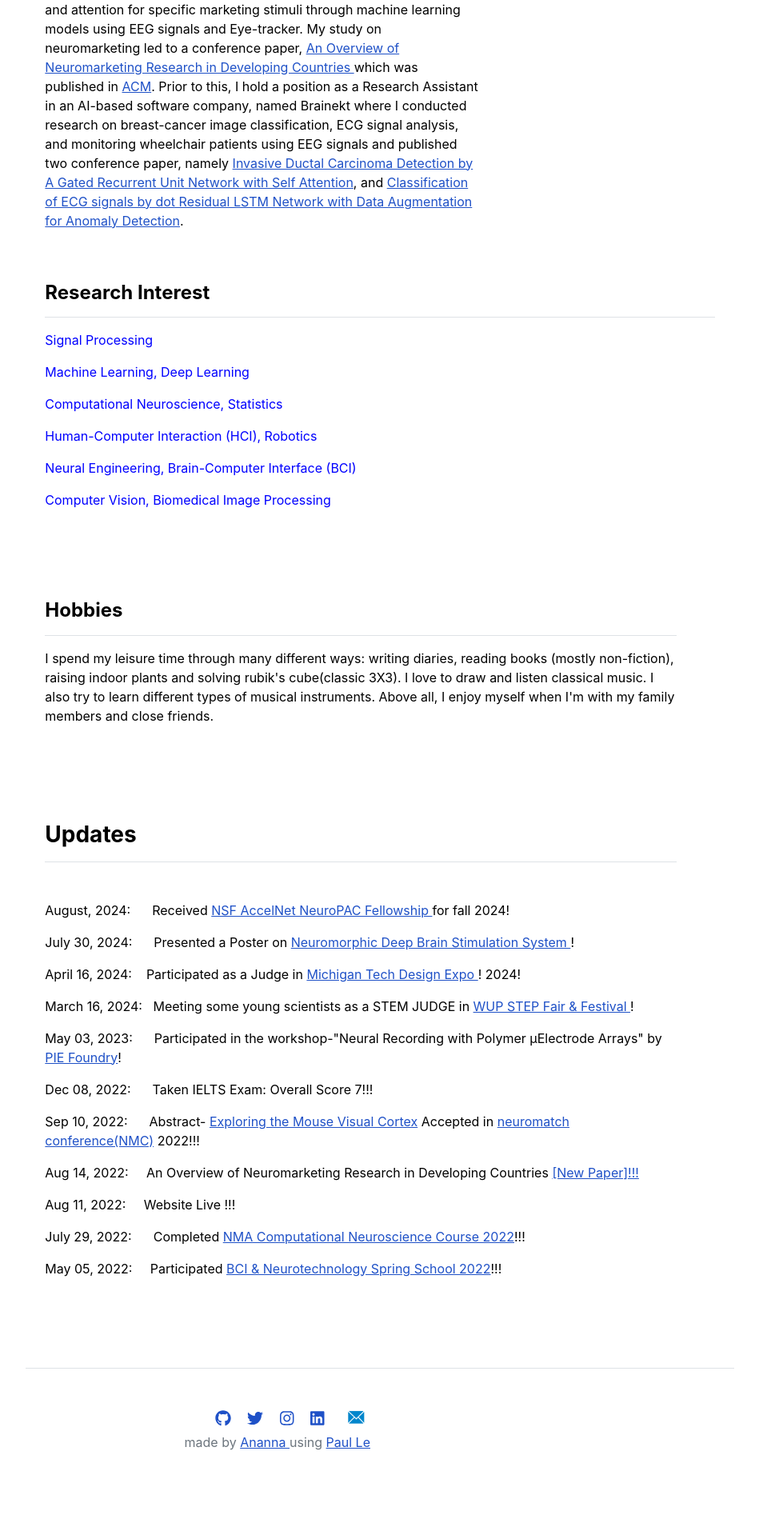
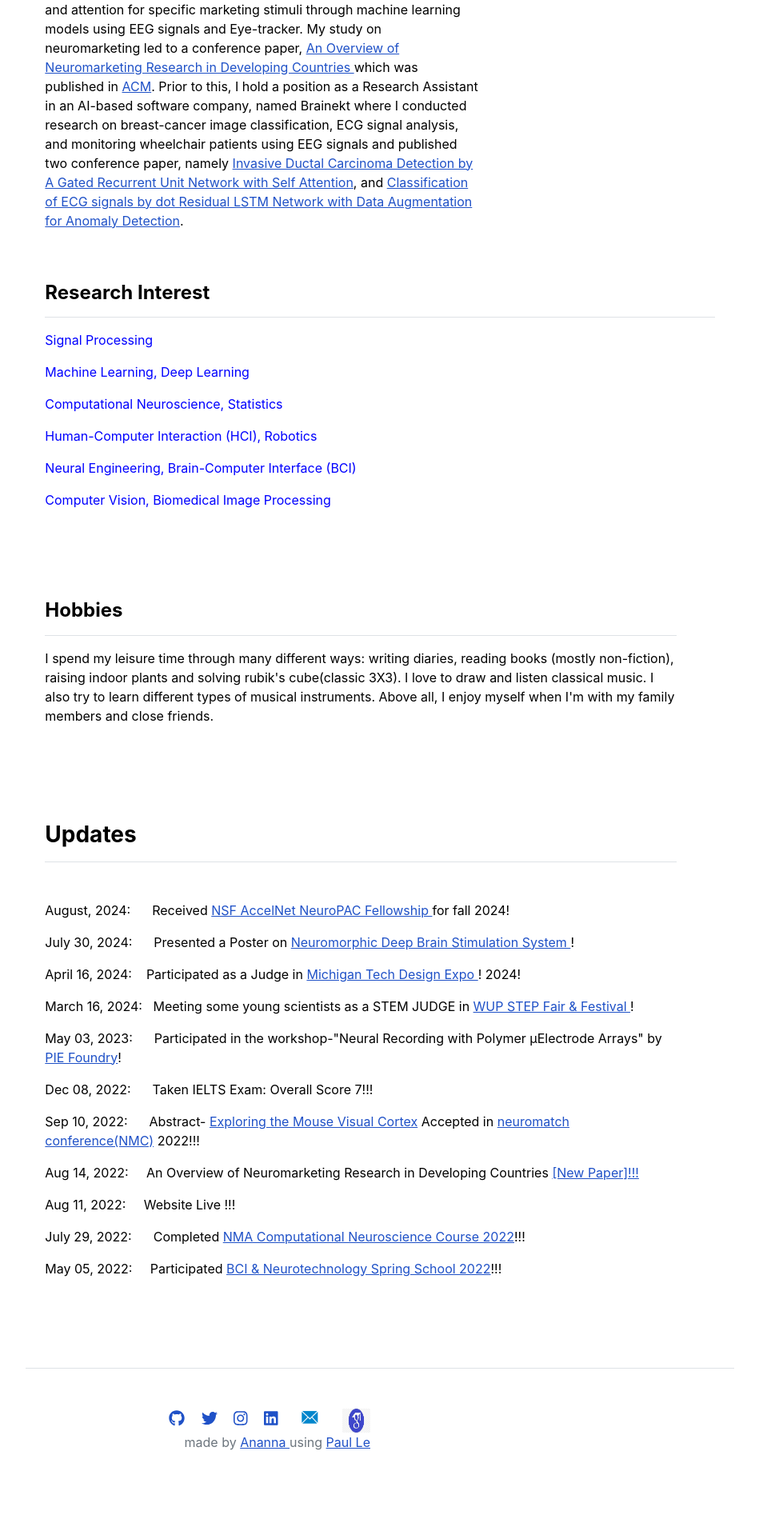
Before and after one commit to Anannabiswas/anannabiswas.github.io, a Jekyll site: the page built from index.md, in a window 1280 px wide. Shown: the part 667-2586 px from the top of the page at 80% size, without its empty margins (165-1114 px from the left). Built offline with Jekyll 4.4.1, drawn with Linux system fonts in a browser that asks for light colours.

Commit message:
Update footer.html

```diff
--- a/_includes/footer.html
+++ b/_includes/footer.html
@@ -5,6 +5,7 @@
         <a href="{{ item.link }}" class="ms-3 fs-5"><i class="fab fa-{{ item.icon }}"></i></a>
       {% endfor %}
      &nbsp;&nbsp;&nbsp;&nbsp;<a href="mailto:ananna314.bd@gmail.com"><img src="/assets/img/emails.png" alt="email" style="width: 35px; height: 30px;"></a>
+     &nbsp;&nbsp;&nbsp;&nbsp;<a href="https://scholar.google.com/citations?user=GIcIBdgAAAAJ&hl=en"><img src="/assets/img/gscholar.jpg" alt="gscholar" style="width: 35px; height: 30px;"></a>
       <div class="footer-description">made by <a href="https://anannabiswas.github.io/">Ananna </a> using <a href="https://github.com/LeNPaul/academic" target="blank"> Paul Le</a></div>
 
     </div>
```
